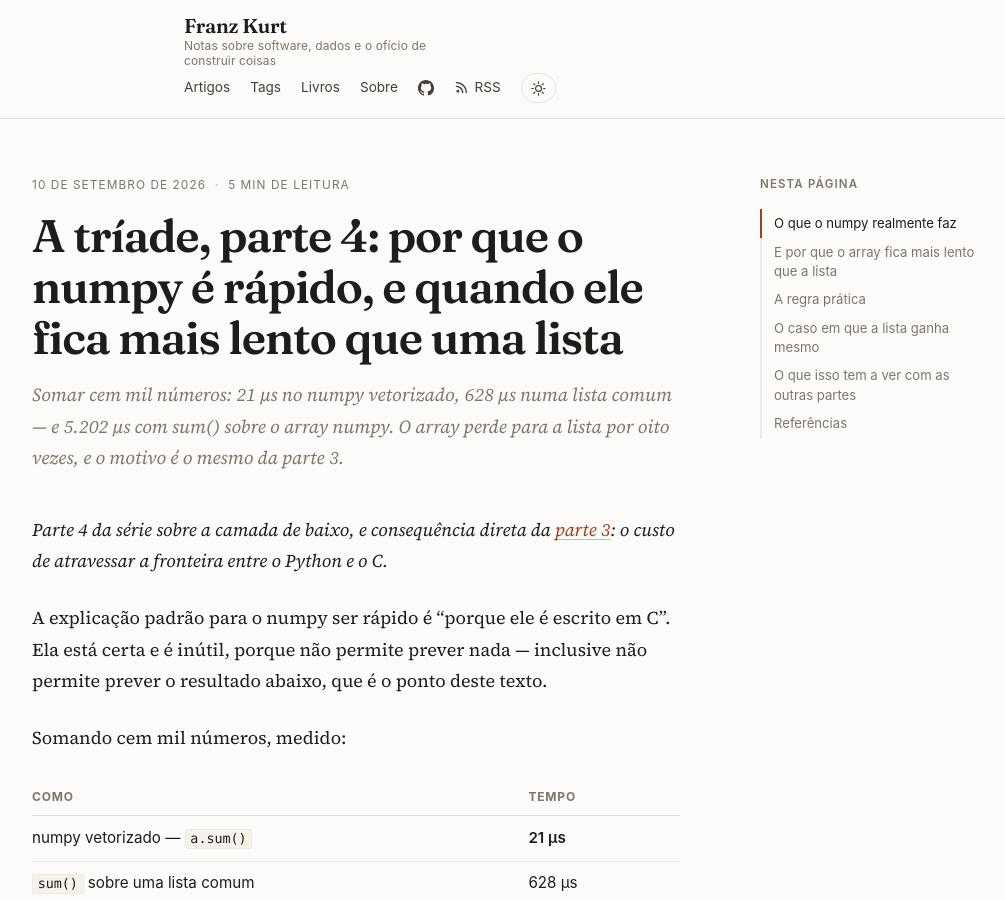
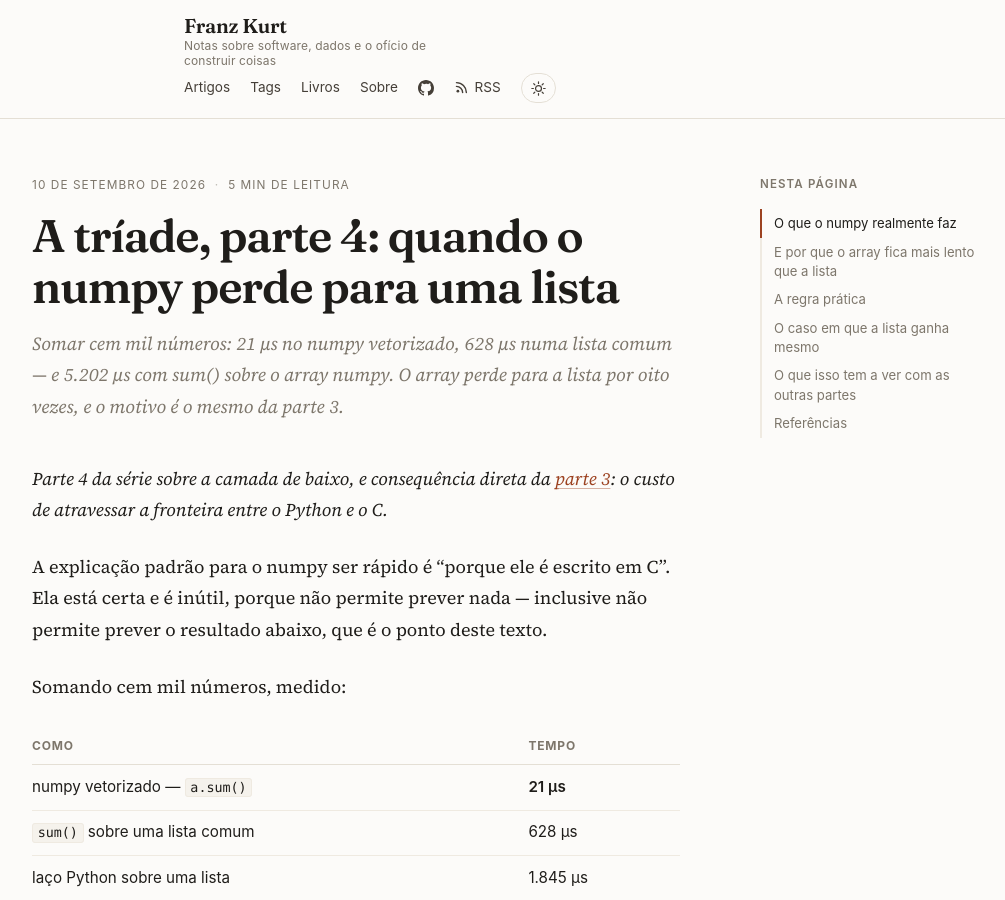
Before and after one commit to franzkurt/franzkurt.github.io, a Jekyll site: the page built from _posts/2026-09-10-triade-numpy-fronteira.md, in a window 1280 px wide and 900 px high. Shown: the whole window, without its empty margins (132-1137 px from the left). Built offline with Jekyll 4.4.1, drawn with Linux system fonts in a browser that asks for light colours.

Commit message:
Encurta seis títulos e tira o jargão que ninguém usa no dia a dia
A mediana do blog é 63 caracteres; quatro títulos passavam de 80 e dois
carregavam termo que o leitor não conhece antes de ler o artigo.

  88 -> 58  O AGI pessoal de Garry Tan: a biblioteca e o bibliotecário
  87 -> 54  A tríade, parte 4: quando o numpy perde para uma lista
  83 -> 69  Python por dentro, parte 6: o que os projetistas realmente escreveram
  81 -> 38  Anotar `int` não deixa o Python rápido
  53 -> 41  O bytecode que se reescreve enquanto roda
  77 -> 47  O bug de closure que todo mundo escreve uma vez

"Quickening" saiu do título: é termo de literatura de compilador, não
de quem programa — o artigo continua definindo e usando. "Célula" saiu
pelo mesmo motivo; ela é o achado do texto, não o gancho, e "closure"
todo programador reconhece.

Nos quatro longos a segunda metade era promessa, não informação: "e o
motivo é melhor que a resposta pronta" não diz nada que o leitor possa
usar para decidir se abre.

Nenhuma URL mudou — o permalink deste blog sai do nome do arquivo, não
do front matter, e isso foi conferido no _site antes de commitar.

Co-Authored-By: Claude Opus 5 (1M context) <noreply@anthropic.com>

```diff
--- a/_posts/2026-09-10-triade-numpy-fronteira.md
+++ b/_posts/2026-09-10-triade-numpy-fronteira.md
@@ -1,5 +1,5 @@
 ---
-title: "A tríade, parte 4: por que o numpy é rápido, e quando ele fica mais lento que uma lista"
+title: "A tríade, parte 4: quando o numpy perde para uma lista"
 date: 2026-09-10 10:00:00 -0300
 tags: [python, c, performance, numpy, engenharia]
 description: "Somar cem mil números: 21 µs no numpy vetorizado, 628 µs numa lista comum — e 5.202 µs com sum() sobre o array numpy. O array perde para a lista por oito vezes, e o motivo é o mesmo da parte 3."
```
Also changed, not shown: _posts/2021-02-06-quickening-o-bytecode-que-se-reescreve.md (+1 -1 lines), _posts/2022-11-26-cinco-funcoes-uma-celula-so.md (+1 -1 lines), _posts/2023-06-24-anotar-int-nao-deixa-o-python-rapido.md (+1 -1 lines), _posts/2025-07-12-python-por-dentro-o-que-guido-escreveu.md (+1 -1 lines), _posts/2026-08-15-agi-pessoal-garry-tan.md (+1 -1 lines).
